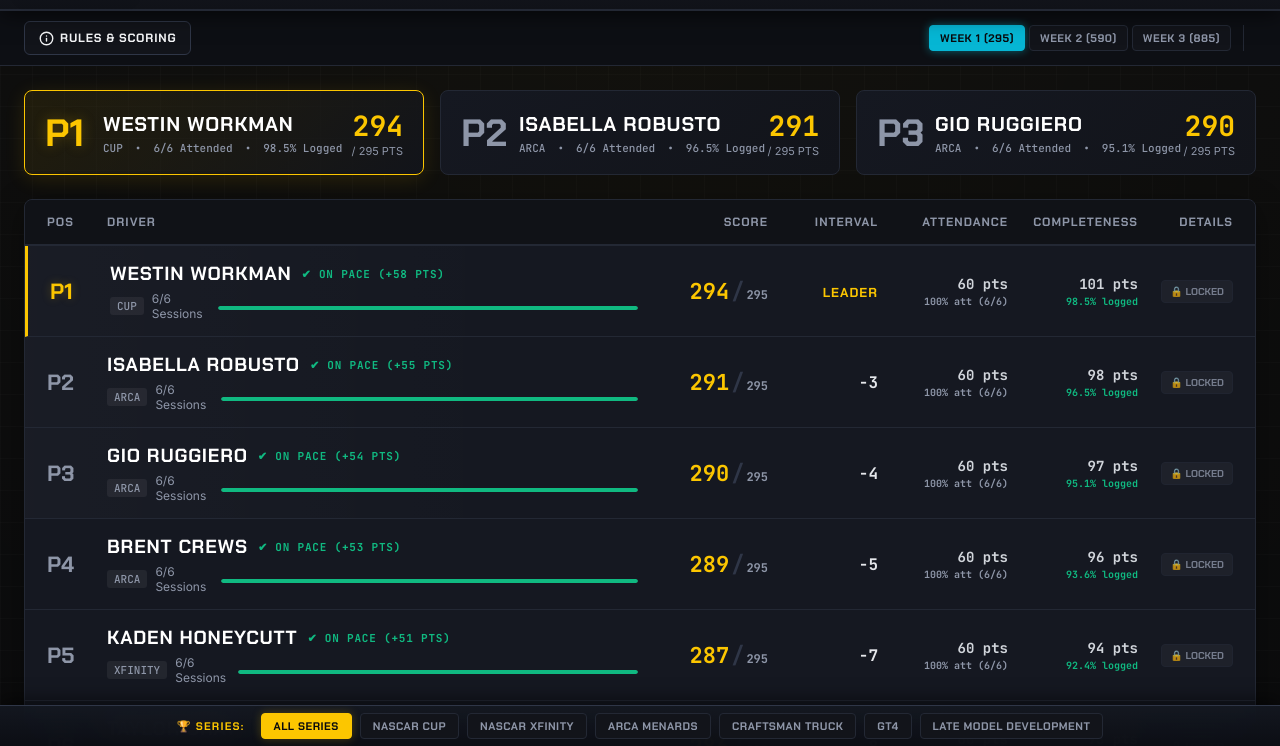
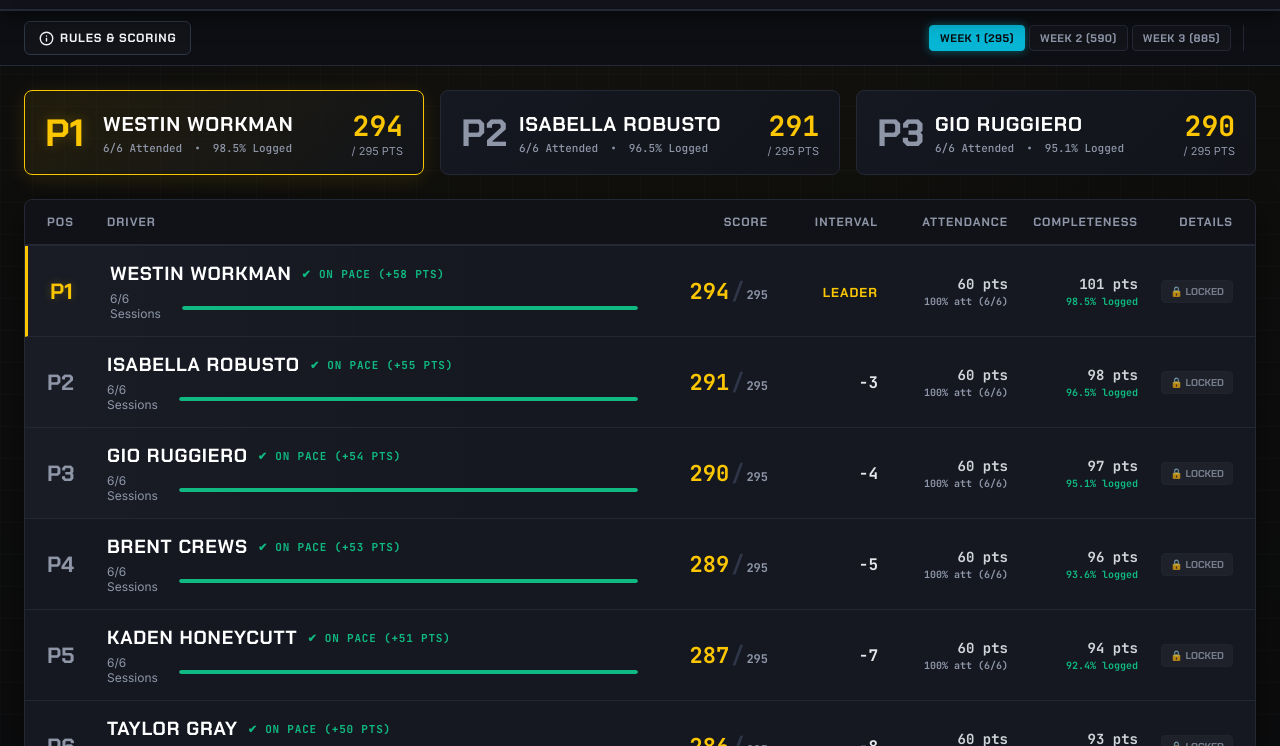
Before and after one commit to troy-zen/tpc-two-a-days-standings, a plain HTML site: page index.html in a window 1280 px wide. Shown: the part 54-800 px from the top of the page. Drawn offline with nearby package versions, Linux system fonts and the light colour scheme.

Commit message:
Hide series stratification from dashboard UI while keeping backend intact

```diff
--- a/index.html
+++ b/index.html
@@ -1623,7 +1623,7 @@
     </main>
 
     <!-- Docked Bottom Series Bar -->
-    <nav class="bottom-series-bar" id="bottomSeriesBar">
+    <nav class="bottom-series-bar" id="bottomSeriesBar" style="display: none;">
         <span class="series-nav-label">🏆 SERIES:</span>
         <button class="filter-btn active" onclick="filterSeries('ALL', this)">All Series</button>
         <button class="filter-btn" onclick="filterSeries('CUP', this)">NASCAR Cup</button>
@@ -2168,8 +2168,6 @@
                                 <span>${d.name.toUpperCase()}</span>
                             </div>
                             <div class="podium-stats">
-                                <span>${d.series}</span>
-                                <span>•</span>
                                 <span>${d.sessionsAttended * currentWeek}/${d.totalSessions * currentWeek} Attended</span>
                                 <span>•</span>
                                 <span>${d.completenessPct}% Logged</span>
@@ -2244,7 +2242,6 @@
                                 }
                             </div>
                             <div class="driver-series">
-                                <span class="series-tag">${d.series}</span>
                                 <span>${d.sessionsAttended * currentWeek}/${d.totalSessions * currentWeek} Sessions</span>
                                 ${d.isRemote ? (d.polarVerified ? `<span style="font-size: 10px; color: var(--cyan); font-family: var(--font-mono); font-weight: 600;">📡 Remote (Polar ✔)</span>` : `<span style="font-size: 10px; color: var(--red); font-family: var(--font-mono); font-weight: 600;">📡 Remote (Polar -5pt ⚠)</span>`) : ''}
                                 <div class="cutline-progress-wrap" title="${goalProgress}% toward 80% shirt goal">
@@ -2288,7 +2285,6 @@
                         <div class="drawer-header">
                             <div class="drawer-title">
                                 <span>${d.name.toUpperCase()} — Granular Points & Departmental Breakdown</span>
-                                <span class="series-tag">${d.series}</span>
                                 ${d.isRemote ? (d.polarVerified ? `<span style="font-size: 11px; color: var(--cyan); font-family: var(--font-mono);">📡 Two-a-Days Remote (Polar Verified ✔)</span>` : `<span style="font-size: 11px; color: var(--red); font-family: var(--font-mono);">📡 Two-a-Days Remote (Polar Missing -5pt ⚠)</span>`) : `<span style="font-size: 11px; color: var(--green); font-family: var(--font-mono);">🏢 TPC In-Gym Resident</span>`}
                             </div>
                             <div style="display: flex; gap: 8px;">
@@ -2541,8 +2537,6 @@
                 <div class="mobile-driver-name">${d.name.toUpperCase()}</div>
                 <div class="mobile-standing-badge">
                     <span>P${d.pos} Overall</span>
-                    <span>•</span>
-                    <span>${d.series}</span>
                     <span>•</span>
                     <span style="color: ${d.gap === 0 ? 'var(--gold)' : '#fff'};">${d.gap === 0 ? 'LEADER' : (driverScore - Math.round(DRIVERS_DATA[0].score * currentWeek)) + ' pts'}</span>
                 </div>
```
